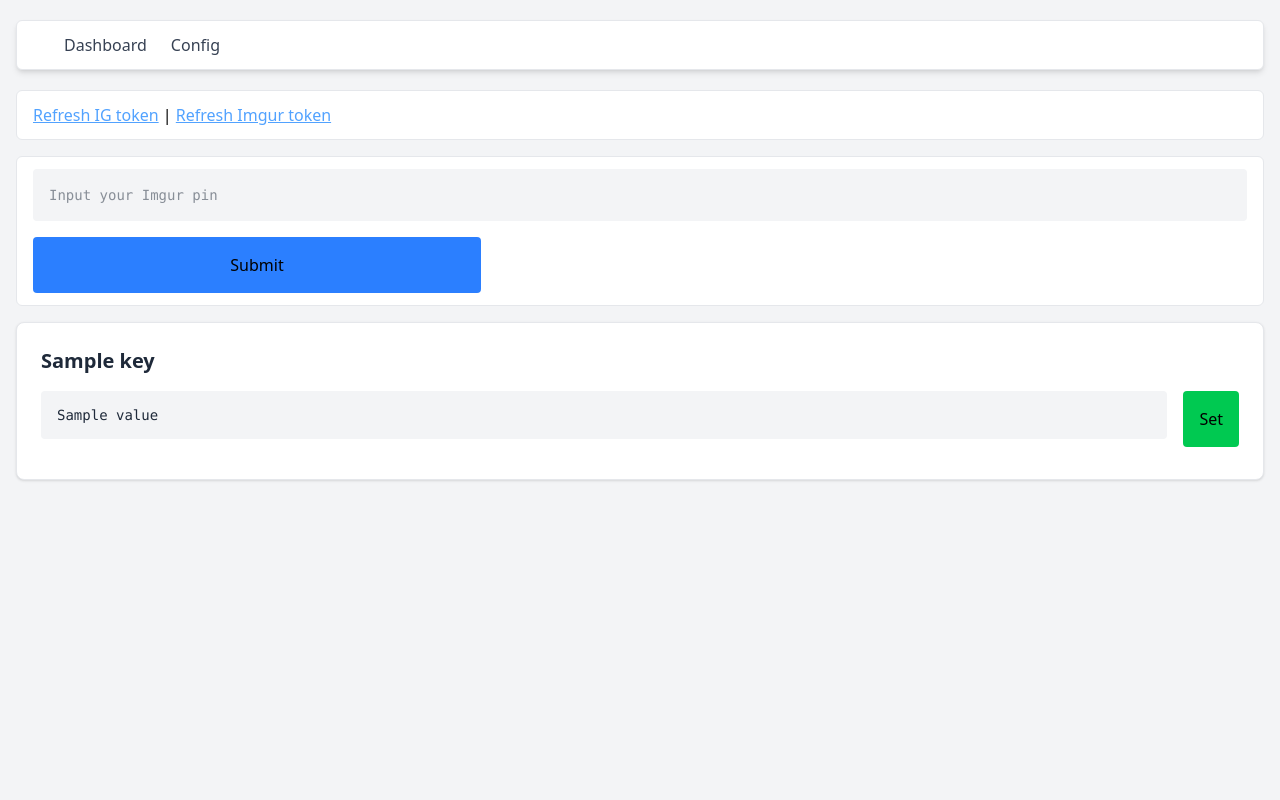
After one commit to palikar/Catozer, a Flask app: template web/templates/config.html in a window 1280 px wide. The commit adds this page. Run offline with Flask 3, Linux system fonts and the light colour scheme; the template is opened without the code that fills it: most values are stand-ins (such as "Sample title", 1, 10 or a date in 2020); some libraries are stand-ins or nearby versions.

Commit message:
Fix the ig posting; make the imgur more stable; implement config page

```diff
--- a/catozer.py
+++ b/catozer.py
@@ -1,4 +1,5 @@
 from catozer.main import main
+import asyncio
 
 if __name__ == "__main__":
     main()
--- a/catozer/main.py
+++ b/catozer/main.py
@@ -4,11 +4,15 @@ import sys
 import logging
 from datetime import datetime, timedelta, time
 import threading
+import urllib.parse
+from pathlib import Path
+import asyncio
+import requests
 
 from PIL import Image
 
-from telegram import Update
-from telegram.ext import ApplicationBuilder, MessageHandler, filters, ContextTypes
+from telegram import Update, Bot
+from telegram.ext import ApplicationBuilder, MessageHandler, filters, ContextTypes, CommandHandler
 
 import moondream
 
@@ -24,7 +28,8 @@ from imgurpython import ImgurClient
 import psycopg2
 from psycopg2.extras import RealDictCursor
 
-from flask import Flask, render_template, send_from_directory
+from flask import Flask, render_template, send_from_directory, request, jsonify
+import flask
 import waitress
 
 from apscheduler.schedulers.background import BackgroundScheduler
@@ -35,8 +40,6 @@ AVAILABLE_DAY_TIMES = [
     10,
     18
 ]
-
-TELEGRAM_BOT_TOKEN = os.getenv("TELEGRAM_BOT_TOKEN")
 
 MOONDREAM_TOKEN=os.getenv("MOONDREAM_TOKEN")
 
@@ -52,29 +55,14 @@ IMGUR_REFRESH_TOKEN= os.getenv("IMGUR_REFRESH_TOKEN")
 
 PAGE_ID = os.getenv("PAGE_ID")
 IG_ID = os.getenv("IG_ID")
+IG_CLIENT_SECRET = os.getenv("IG_CLIENT_SECRET")
+IG_CLIENT_ID = os.getenv("IG_CLIENT_ID")
 
 DB_HOST = os.getenv("DB_HOST")
 DB_NAME = os.getenv("DB_NAME")
 DB_USER = os.getenv("DB_USER")
 DB_PASS = os.getenv("DB_PASS")
 DB_PORT = os.getenv("DB_PORT")
-
-CATOZER_DEBUG = os.getenv("CATOZER_DEBUG") == "1"
-
-DOWNLOAD_DIR = "downloads"
-
-# #(Models)
-MoondreamModel = moondream.vl(api_key=MOONDREAM_TOKEN)
-GeminiClient = genai.Client(api_key=GEMINI_TOKEN)
-
-# #(Socials)
-FacebookGraph = facebook.GraphAPI(access_token=FACEBOOK_TOKEN, version="3.1")
-IGGraph = facebook.GraphAPI(access_token=IG_TOKEN, version="3.1")
-Imgur = ImgurClient(IMGUR_CLIENT_ID, IMGUR_CLIENT_SECRET)
-Imgur.set_user_auth(IMGUR_ACCESS_TOKEN, IMGUR_REFRESH_TOKEN)
-
-# #(Server)
-ServerApp = Flask(__name__, static_url_path='', static_folder='../web/static', template_folder='../web/templates')
 
 # #(Database)
 DBConn = psycopg2.connect(
@@ -84,6 +72,76 @@ DBConn = psycopg2.connect(
     host=DB_HOST,
     port=DB_PORT
 )
+
+def default_config():
+    config = {}
+
+    config['TELEGRAM_BOT_TOKEN'] = os.getenv('TELEGRAM_BOT_TOKEN')
+    config['MOONDREAM_TOKEN'] = os.getenv('MOONDREAM_TOKEN')
+    config['FACEBOOK_TOKEN'] = os.getenv('FACEBOOK_TOKEN')
+    config['IG_TOKEN'] = os.getenv('IG_TOKEN')
+    config['INSTAGRAM_TOKEN '] = os.getenv('INSTAGRAM_TOKEN')
+    config['GEMINI_TOKEN '] = os.getenv('GEMINI_TOKEN')
+    config['IMGUR_CLIENT_ID'] = os.getenv('IMGUR_CLIENT_ID')
+    config['IMGUR_CLIENT_SECRET'] = os.getenv('IMGUR_CLIENT_SECRET')
+    config['IMGUR_ACCESS_TOKEN'] = os.getenv('IMGUR_ACCESS_TOKEN')
+    config['IMGUR_REFRESH_TOKEN'] = os.getenv('IMGUR_REFRESH_TOKEN')
+    config['PAGE_ID'] = os.getenv('PAGE_ID')
+    config['IG_ID'] = os.getenv('IG_ID')
+    config['IG_CLIENT_ID'] = os.getenv('IG_CLIENT_ID')
+    config['IG_CLIENT_SECRET'] = os.getenv('IG_CLIENT_SECRET')
+
+    return config
+
+def db_config_fields():
+    with DBConn.cursor(cursor_factory=RealDictCursor) as cur:
+        cur.execute("SELECT * FROM config")
+        confs = cur.fetchall()
+        DBConn.commit()
+
+    conf_dict = {}
+    for conf in confs:
+        conf_dict[conf['name']] = conf['value']
+
+    return conf_dict
+
+def add_db_config_fields(name, value):
+    cur = DBConn.cursor()
+    cur.execute("""INSERT INTO config (name, value) VALUES (%s, %s)""", (name, value))
+    DBConn.commit()
+    cur.close()
+
+def update_config_field(name, value):
+    cur = DBConn.cursor()
+    cur.execute("""UPDATE config SET value = %s WHERE name = %s""", (value, name))
+    DBConn.commit()
+    cur.close()
+
+def load_config():
+    config = {}
+    defaults = default_config()
+    db_conf = db_config_fields()
+
+    for name, value in defaults.items():
+        if name not in db_conf.keys():
+            config[name] = value
+            add_db_config_fields(name, value)
+        else:
+            config[name] = db_conf[name]
+
+    return config
+
+
+CONFIG = load_config()
+
+CATOZER_DEBUG = os.getenv("CATOZER_DEBUG") == "1"
+
+DOWNLOAD_DIR = "downloads"
+
+
+
+# #(Server)
+ServerApp = Flask(__name__, static_url_path='', static_folder='../web/static', template_folder='../web/templates')
 
 # #(logger)
 logging.basicConfig(
@@ -99,62 +157,6 @@ logging.basicConfig(
 )
 
 Logger = logging.getLogger(__name__)
-
-def default_config():
-    config = {}
-
-    config['TELEGRAM_BOT_TOKEN'] = {
-        'token' : TELEGRAM_BOT_TOKEN,
-        'desc' : 'Telegram bot key'
-    }
-    config['MOONDREAM_TOKEN'] = {
-        'token' : MOONDREAM_TOKEN
-        ,
-        'desc' : 'Moondream API key'
-    }
-    config['FACEBOOK_TOKEN '] = {
-        'token' : FACEBOOK_TOKEN,
-        'desc' : 'Facebook page token'
-    }
-    config['IG_TOKEN '] = {
-        'token' : IG_TOKEN,
-        'desc' : 'Instagram page token'
-    }
-    config['INSTAGRAM_TOKEN '] = {
-        'token' : INSTAGRAM_TOKEN,
-        'desc' : 'Instagram page token'
-    }
-    config['GEMINI_TOKEN '] = {
-        'token' : GEMINI_TOKEN,
-        'desc' : 'Google Gemini API key'
-    }
-    config['IMGUR_CLIENT_ID '] = {
-        'token' : IMGUR_CLIENT_ID,
-        'desc' : 'Imgur client ID'
-    }
-    config['IMGUR_CLIENT_SECRET '] = {
-        'token' : IMGUR_CLIENT_SECRET,
-        'desc' : 'Imgur client secret'
-    }
-    config['IMGUR_ACCESS_TOKEN'] = {
-        'token' : IMGUR_ACCESS_TOKEN,
-        'desc' : 'Imgur access token'
-    }
-    config['IMGUR_REFRESH_TOKEN'] = {
-        'token' : IMGUR_REFRESH_TOKEN,
-        'desc' : 'Imgur refresh token'
-    }
-
-    config['PAGE_ID'] = {
-        'token' : PAGE_ID,
-        'desc' : 'Instagram page Id'
-    }
-    config['IG_ID '] = {
-        'token' : IG_ID,
-        'desc' : 'Facebook page Id'
-    }
-
-    return
 
 
 def put_post_in_db(caption, text, schedule_time, image_name):
@@ -292,11 +294,15 @@ def find_scheduling_time():
     return get_free_slot(now, now_str, schedules_map)
 
 def generate_photo_caption(image_path):
+
+    MoondreamModel = moondream.vl(api_key=CONFIG['MOONDREAM_TOKEN'])
     image = Image.open(image_path)
     caption_response = MoondreamModel.caption(image, length="normal")
     return caption_response["caption"]
 
 def generate_post_content(caption):
+
+    GeminiClient = genai.Client(api_key=CONFIG['GEMINI_TOKEN'])
     response = GeminiClient.models.generate_content(
         model="gemini-2.0-flash",
         config=types.GenerateContentConfig(
@@ -308,6 +314,8 @@ def generate_post_content(caption):
     return text
 
 def post_on_fb(image_url, content):
+
+    FacebookGraph = facebook.GraphAPI(access_token=CONFIG['FACEBOOK_TOKEN'], version="3.1")
     try:
         with open(image_url, 'rb') as image:
             photo = FacebookGraph.put_photo(
@@ -333,39 +341,61 @@ def post_on_fb(image_url, content):
         raise e
 
 def post_on_ig(image_url, content):
+    Imgur = ImgurClient(CONFIG['IMGUR_CLIENT_ID'], CONFIG['IMGUR_CLIENT_SECRET'])
+    Imgur.set_user_auth(CONFIG['IMGUR_ACCESS_TOKEN'], CONFIG['IMGUR_REFRESH_TOKEN'])
 
     try:
         result = Imgur.upload_from_path(image_url, config=None, anon=False)
         link = result['link']
-        Logger.error(f'Uploaded image with link {link}')
+        img_id = result['id']
+        Logger.info(f'Uploaded image with link {link}')
     except Exception as e:
         Logger.error('Could not upload image to Imgur')
         Logger.error(e)
         raise e
 
     try:
-        media = IGGraph.put_object(
-            parent_object=IG_ID,
-            connection_name='media',
-            image_url=link,
-            caption=content,
-        )
-        Logger.error(f'Created IG creation...')
+        payload = {
+            'image_url': link,
+            'caption': content,
+            'access_token': CONFIG['IG_TOKEN'],
+        }
+        response = requests.post(f'https://graph.instagram.com/me/media', data=payload)
+        response = response.json()
+        Logger.info(f'Created IG creation...')
     except Exception as e:
         Logger.error('Could not upload media to Instagram')
         Logger.error(e)
+
+        Logger.info(f'Deleting imgur image: {img_id}')
+        Imgur.delete_image(img_id)
+
         raise e
 
     try:
-        creation_id = media['id']
-        Logger.error(f'Uploading creation id {creation_id}')
-        result = IGGraph.put_object(
-            parent_object=IG_ID,
-            connection_name='media_publish',
-            creation_id=creation_id
-        )
+        creation_id = response['id']
+        Logger.info(f'Uploading creation id {creation_id}')
+        payload = {
+            'image_url': link,
+            'creation_id': creation_id,
+            'access_token': CONFIG['IG_TOKEN']
+        }
+        response = requests.post(f'https://graph.instagram.com/me/media_publish', data=payload)
+        response = response.json()
     except Exception as e:
         Logger.error('Could not publish media to Instagram')
+        Logger.error(e)
+
+        Logger.info(f'Deleting imgur image: {img_id}')
+        Imgur.delete_image(img_id)
+
+        raise e
+
+    try:
+        Logger.info(f'Deleting imgur image: {img_id}')
+        Imgur.delete_image(img_id)
+    except Exception as e:
+        Logger.error('Could not delete imgur id')
         Logger.error(e)
         raise e
 
@@ -414,17 +444,65 @@ async def handle_telegram_photo(update: Update, context: ContextTypes.DEFAULT_TY
         Logger.info(f'Something went wrong but the post should be in the DB')
         await update.message.reply_text(f"❌ Something went wrong but will retry in some while.")
 
+SUBSCRIBERS_FILE = Path("subscribers.json")
+
+async def send_to_subs(message):
+    bot = Bot(token=TELEGRAM_BOT_TOKEN)
+
+    with open("subscribers.json", "r") as f:
+        subscribers = json.load(f)
+
+    for chat_id in subscribers:
+        try:
+            await bot.send_message(chat_id=chat_id, text=message)
+        except Exception as e:
+            log.error(f"Failed to send to {chat_id}: {e}")
+
+
+
+def load_subscribers():
+    if SUBSCRIBERS_FILE.exists():
+        with open(SUBSCRIBERS_FILE, "r") as f:
+            return set(json.load(f))
+    return set()
+
+def save_subscribers(subscribers):
+    with open(SUBSCRIBERS_FILE, "w") as f:
+        json.dump(list(subscribers), f)
+
+async def subscribe(update: Update, context: ContextTypes.DEFAULT_TYPE):
+    chat_id = update.effective_chat.id
+    subscribers = load_subscribers()
+    if chat_id in subscribers:
+        await update.message.reply_text("You're already subscribed to error notifications.")
+    else:
+        subscribers.add(chat_id)
+        save_subscribers(subscribers)
+        await update.message.reply_text("✅ Subscribed to error notifications.")
+
+async def unsubscribe(update: Update, context: ContextTypes.DEFAULT_TYPE):
+    chat_id = update.effective_chat.id
+    subscribers = load_subscribers()
+    if chat_id not in subscribers:
+        await update.message.reply_text("You're not currently subscribed.")
+    else:
+        subscribers.remove(chat_id)
+        save_subscribers(subscribers)
+        await update.message.reply_text("✅ Unsubscribed from error notifications.")
+
 def run_telegram():
     try:
         os.makedirs(DOWNLOAD_DIR)
     except OSError:
         pass
 
-    telegram_app = ApplicationBuilder().token(TELEGRAM_BOT_TOKEN).build()
-    telegram_app.add_handler(MessageHandler(filters.PHOTO, handle_telegram_photo))
+    TelegramApp = ApplicationBuilder().token(CONFIG['TELEGRAM_BOT_TOKEN']).build()
+    TelegramApp.add_handler(MessageHandler(filters.PHOTO, handle_telegram_photo))
+    TelegramApp.add_handler(CommandHandler("subscribe", subscribe))
+    TelegramApp.add_handler(CommandHandler("unsubscribe", unsubscribe))
 
     Logger.info('Starting Telegram Bot...')
-    telegram_app.run_polling()
+    TelegramApp.run_polling()
 
 
 def post_pending():
@@ -459,15 +537,11 @@ def post_pending():
                 Logger.error('Could not update ig post in DB')
                 Logger.error(e)
 
-    images = Imgur.get_account_images('palikar96')
-    for img in images:
-        print(Imgur.delete_image(img.id))
-
 def run_server():
     ServerApp.config['TEMPLATES_AUTO_RELOAD'] = True
 
     if CATOZER_DEBUG:
-        ServerApp.run(host='0.0.0.0', port=1313)
+        ServerApp.run(ssl_context=('cert.pem', 'key.pem'), host='0.0.0.0', port=1313)
     else:
         waitress.serve(ServerApp, host='0.0.0.0', port=1313)
 
@@ -484,25 +558,102 @@ def index():
 
     return render_template('index.html', days=days)
 
+@ServerApp.route("/config")
+def config():
+    db_config = db_config_fields()
+
+    Imgur = ImgurClient(CONFIG['IMGUR_CLIENT_ID'], CONFIG['IMGUR_CLIENT_SECRET'])
+    imgur_link = Imgur.get_auth_url('pin')
+
+    return render_template('config.html', tokens=db_config,
+                           messages=[],
+                           imgur_link=imgur_link)
+
+@ServerApp.route("/api/ig_token")
+def api_ig_token():
+    app_id = "1038808407801073"
+    redirect = "https://localhost:1313/api/ig_token/callback"
+    perms = "instagram_business_basic,instagram_business_manage_messages,instagram_business_manage_comments,instagram_business_content_publish"
+    params = {
+        'client_id': app_id,
+        'redirect_uri': redirect,
+        'scope': perms,
+        'response_type': 'code',
+    }
+
+    auth_link = "https://www.instagram.com/oauth/authorize"
+    url = f"{auth_link}?client_id={app_id}&redirect_uri={redirect}&response_type=code&scope={perms}&code=1234"
+    url = f"{auth_link}?{urllib.parse.urlencode(params)}"
+
+    return flask.redirect(url, code=302)
+
+@ServerApp.route("/api/ig_token/callback")
+def api_ig_token_callback():
+    code = request.args.get('code')
+
+    redirect = "https://localhost:1313/api/ig_token/callback"
+    payload = {
+        'client_id': IG_CLIENT_ID,
+        'client_secret': IG_CLIENT_SECRET,
+        'grant_type': 'authorization_code',
+        'redirect_uri': redirect,
+        'code': code,
+    }
+    response = requests.post('https://api.instagram.com/oauth/access_token', data=payload)
+    response = response.json()
+    short_access_token = response['access_token']
+
+    redirect = "https://localhost:1313/api/ig_token/callback"
+    payload = {
+        'client_secret': IG_CLIENT_SECRET,
+        'grant_type': 'ig_exchange_token',
+        'access_token' : short_access_token
+    }
+
+    auth_link = 'https://graph.instagram.com/access_token'
+    url = f"{auth_link}?{urllib.parse.urlencode(payload)}"
+    response = requests.get(url)
+    response = response.json()
+    short_access_token = response['access_token']
+
+    update_config_field('IG_TOKEN', short_access_token)
+
+    return flask.redirect("/config", code=302)
+
+@ServerApp.route("/api/imgur_pin", methods=['POST'])
+def api_imgur_pin():
+    pin = request.form.get('pin')
+    print(pin)
+
+    Imgur = ImgurClient(CONFIG['IMGUR_CLIENT_ID'], CONFIG['IMGUR_CLIENT_SECRET'])
+
+    credentials = Imgur.authorize(pin, 'pin')
+    update_config_field('IMGUR_ACCESS_TOKEN', credentials['access_token'])
+    update_config_field('IMGUR_REFRESH_TOKEN', credentials['refresh_token'])
+    print(credentials)
+
+    return flask.redirect("/config", code=302)
+
+@ServerApp.route("/api/set_config/<key>", methods=['POST'])
+def api_set_config(key):
+    value = request.form.get('value')
+    update_config_field(key, value)
+
+    return flask.redirect("/config", code=302)
+
 @ServerApp.route("/images/<path:filename>")
 def images(filename):
     return send_from_directory(ServerApp.root_path + '/../downloads/', filename)
 
 def main():
-    # post_pending()
-
     threading.Thread(target=run_server, daemon=True).start()
 
     poll_interval_seconds = 30
     if CATOZER_DEBUG:
         poll_interval_seconds = 1
-
     logging.getLogger('apscheduler').setLevel(logging.ERROR)
     scheduler = BackgroundScheduler()
     scheduler.add_job(post_pending, 'interval', seconds=poll_interval_seconds)
     scheduler.start()
 
     run_telegram()
-
-if __name__ == '__main__':
-    main()
--- a/web/static/style.css
+++ b/web/static/style.css
@@ -12,9 +12,13 @@
     --color-green-100: oklch(96.2% 0.044 156.743);
     --color-green-200: oklch(92.5% 0.084 155.995);
     --color-green-300: oklch(87.1% 0.15 154.449);
+    --color-green-500: oklch(72.3% 0.219 149.579);
     --color-green-600: oklch(62.7% 0.194 149.214);
     --color-green-700: oklch(52.7% 0.154 150.069);
     --color-green-800: oklch(44.8% 0.119 151.328);
+    --color-blue-300: oklch(80.9% 0.105 251.813);
+    --color-blue-400: oklch(70.7% 0.165 254.624);
+    --color-blue-500: oklch(62.3% 0.214 259.815);
     --color-blue-600: oklch(54.6% 0.245 262.881);
     --color-blue-700: oklch(48.8% 0.243 264.376);
     --color-gray-100: oklch(96.7% 0.003 264.542);
@@ -26,6 +30,7 @@
     --color-gray-900: oklch(21% 0.034 264.665);
     --color-white: #fff;
     --spacing: 0.25rem;
+    --container-sm: 24rem;
     --container-md: 28rem;
     --container-lg: 32rem;
     --container-xl: 36rem;
@@ -217,6 +222,9 @@
   .mb-2 {
     margin-bottom: calc(var(--spacing) * 2);
   }
+  .mb-4 {
+    margin-bottom: calc(var(--spacing) * 4);
+  }
   .contents {
     display: contents;
   }
@@ -229,14 +237,26 @@
   .h-auto {
     height: auto;
   }
+  .h-full {
+    height: 100%;
+  }
   .min-h-screen {
     min-height: 100vh;
   }
   .w-full {
     width: 100%;
   }
+  .w-md {
+    width: var(--container-md);
+  }
+  .w-sm {
+    width: var(--container-sm);
+  }
   .w-xl {
     width: var(--container-xl);
+  }
+  .max-w-3xl {
+    max-width: var(--container-3xl);
   }
   .max-w-6xl {
     max-width: var(--container-6xl);
@@ -253,11 +273,17 @@
   .border-collapse {
     border-collapse: collapse;
   }
+  .cursor-pointer {
+    cursor: pointer;
+  }
   .resize {
     resize: both;
   }
   .flex-col {
     flex-direction: column;
+  }
+  .flex-row {
+    flex-direction: row;
   }
   .items-center {
     align-items: center;
@@ -267,6 +293,9 @@
   }
   .justify-center {
     justify-content: center;
+  }
+  .gap-4 {
+    gap: calc(var(--spacing) * 4);
   }
   .space-y-4 {
     :where(& > :not(:last-child)) {
@@ -286,6 +315,9 @@
     overflow: hidden;
     text-overflow: ellipsis;
     white-space: nowrap;
+  }
+  .overflow-x-auto {
+    overflow-x: auto;
   }
   .rounded {
     border-radius: 0.25rem;
@@ -307,8 +339,17 @@
   .border-gray-200 {
     border-color: var(--color-gray-200);
   }
+  .border-green-200 {
+    border-color: var(--color-green-200);
+  }
   .border-green-700 {
     border-color: var(--color-green-700);
+  }
+  .bg-blue-300 {
+    background-color: var(--color-blue-300);
+  }
+  .bg-blue-500 {
+    background-color: var(--color-blue-500);
   }
   .bg-blue-600 {
     background-color: var(--color-blue-600);
@@ -316,8 +357,14 @@
   .bg-gray-100 {
     background-color: var(--color-gray-100);
   }
+  .bg-green-100 {
+    background-color: var(--color-green-100);
+  }
   .bg-green-200 {
     background-color: var(--color-green-200);
+  }
+  .bg-green-500 {
+    background-color: var(--color-green-500);
   }
   .bg-white {
     background-color: var(--color-white);
@@ -328,6 +375,12 @@
   .p-4 {
     padding: calc(var(--spacing) * 4);
   }
+  .p-6 {
+    padding: calc(var(--spacing) * 6);
+  }
+  .px-3 {
+    padding-inline: calc(var(--spacing) * 3);
+  }
   .px-4 {
     padding-inline: calc(var(--spacing) * 4);
   }
@@ -336,6 +389,12 @@
   }
   .py-3 {
     padding-block: calc(var(--spacing) * 3);
+  }
+  .py-4 {
+    padding-block: calc(var(--spacing) * 4);
+  }
+  .font-mono {
+    font-family: var(--font-mono);
   }
   .text-lg {
     font-size: var(--text-lg);
@@ -357,6 +416,15 @@
     --tw-font-weight: var(--font-weight-semibold);
     font-weight: var(--font-weight-semibold);
   }
+  .text-blue-300 {
+    color: var(--color-blue-300);
+  }
+  .text-blue-400 {
+    color: var(--color-blue-400);
+  }
+  .text-blue-600 {
+    color: var(--color-blue-600);
+  }
   .text-gray-500 {
     color: var(--color-gray-500);
   }
@@ -369,6 +437,9 @@
   .text-gray-900 {
     color: var(--color-gray-900);
   }
+  .text-green-800 {
+    color: var(--color-green-800);
+  }
   .text-white {
     color: var(--color-white);
   }
@@ -377,6 +448,10 @@
   }
   .shadow-md {
     --tw-shadow: 0 4px 6px -1px var(--tw-shadow-color, rgb(0 0 0 / 0.1)), 0 2px 4px -2px var(--tw-shadow-color, rgb(0 0 0 / 0.1));
+    box-shadow: var(--tw-inset-shadow), var(--tw-inset-ring-shadow), var(--tw-ring-offset-shadow), var(--tw-ring-shadow), var(--tw-shadow);
+  }
+  .shadow-sm {
+    --tw-shadow: 0 1px 3px 0 var(--tw-shadow-color, rgb(0 0 0 / 0.1)), 0 1px 2px -1px var(--tw-shadow-color, rgb(0 0 0 / 0.1));
     box-shadow: var(--tw-inset-shadow), var(--tw-inset-ring-shadow), var(--tw-ring-offset-shadow), var(--tw-ring-shadow), var(--tw-shadow);
   }
   .outline {
@@ -403,6 +478,13 @@
     &:hover {
       @media (hover: hover) {
         color: var(--color-blue-600);
+      }
+    }
+  }
+  .hover\:underline {
+    &:hover {
+      @media (hover: hover) {
+        text-decoration-line: underline;
       }
     }
   }
--- /dev/null
+++ b/web/templates/config.html
@@ -0,0 +1,60 @@
+<!doctype html>
+<html>
+
+  <head>
+    <title>Catozer Posts </title>
+    <style>
+
+    </style>
+
+    <link rel="stylesheet" type="text/css" href="style.css">
+  </head>
+
+  <body class="bg-gray-100 min-h-screen flex justify-center px-4">
+
+    <div class="w-full max-w-7xl space-y-4">
+
+      <nav class="bg-white border-b border-gray-200 px-4 py-3 rounded-md my-5 border shadow-md">
+	<div class="max-w-6xl mx-auto flex space-x-6">
+	  <a href="/" class="text-gray-700 hover:text-blue-600">Dashboard</a>
+	  <a href="/config" class="text-gray-700 hover:text-blue-600">Config</a>
+	</div>
+      </nav>
+
+      {% for key, value in messages %}
+      <div class="bg-green-100 border border-green-200 text-green-800 rounded-lg p-4 w-full mx-auto">
+	✅ Your API token was updated successfully.
+      </div>
+
+      {% endfor %}
+
+      <div class="w-full px-4 py-3 rounded-md bg-white border border-gray-200">
+	<a href="/api/ig_token" class="underline text-blue-400">Refresh IG token</a>
+	|
+	<a href="{{imgur_link}}" target="_blank" class="underline text-blue-400">Refresh Imgur token</a>
+      </div>
+
+      <div class="w-full px-4 py-3 rounded-md bg-white border border-gray-200">
+	<form action="/api/imgur_pin" method="post">
+	  <input name="pin" type="text" value="" placeholder="Input your Imgur pin" class="bg-gray-100 text-gray-800 font-mono text-sm p-4 rounded overflow-x-auto mb-4 w-full"/>
+	  <input name="submit" type="submit" value="Submit" class="w-md bg-blue-500 px-3 py-4 rounded cursor-pointer"/>
+	</form>
+      </div>
+
+
+      {% for key, value in tokens.items() %}
+      <div class="bg-white border border-gray-200 rounded-lg shadow-sm p-6 w-full">
+	<!-- Section Title -->
+	<h2 class="text-xl font-semibold text-gray-800 mb-4">{{key}}</h2>
+
+	<form action="/api/set_config/{{key}}" method="POST" class="w-full flex flex-row gap-4">
+	  <input name="value" type="text" value="{{value}}" class="w-full h-full bg-gray-100 text-gray-800 font-mono text-sm p-4 rounded overflow-x-auto mb-4"/>
+	  <input name="submit" type="submit" value="Set" class="bg-green-500 h-full p-4 rounded cursor-pointer"/>
+	</form>
+      </div>
+      {% endfor %}
+
+    </div>
+
+  </body>
+</html>
--- a/web/templates/index.html
+++ b/web/templates/index.html
@@ -17,7 +17,7 @@
       <nav class="bg-white border-b border-gray-200 px-4 py-3 rounded-md my-5 border shadow-md">
 	<div class="max-w-6xl mx-auto flex space-x-6">
 	  <a href="/" class="text-gray-700 hover:text-blue-600">Dashboard</a>
-	  <a href="/" class="text-gray-700 hover:text-blue-600">Api Keys</a>
+	  <a href="/config" class="text-gray-700 hover:text-blue-600">Config</a>
 
 	</div>
       </nav>
```
